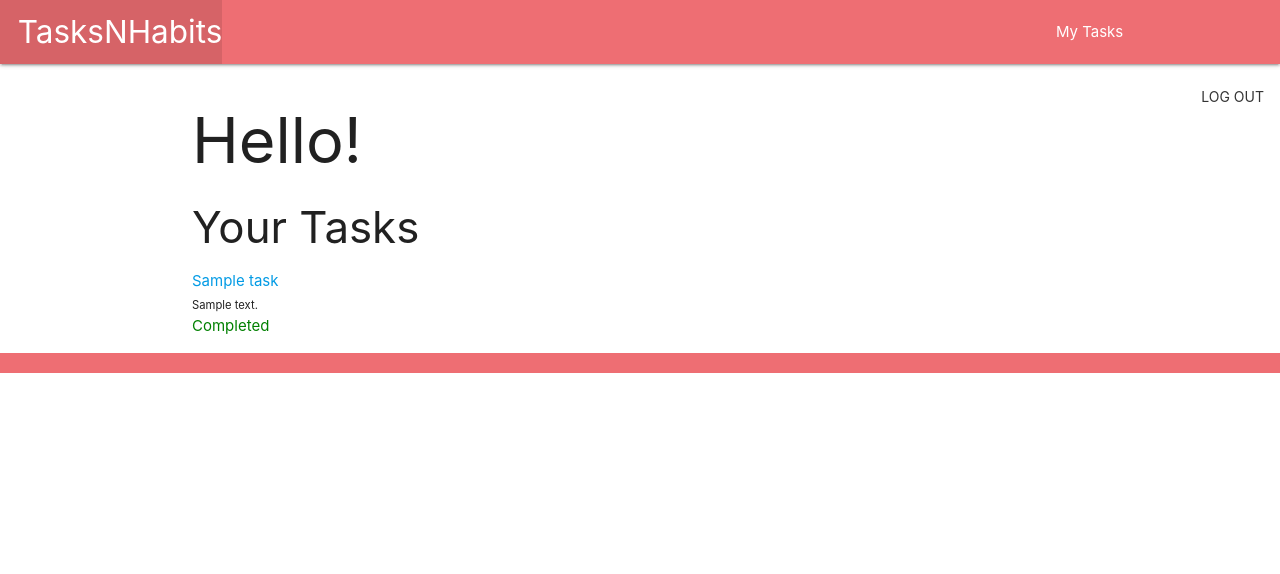
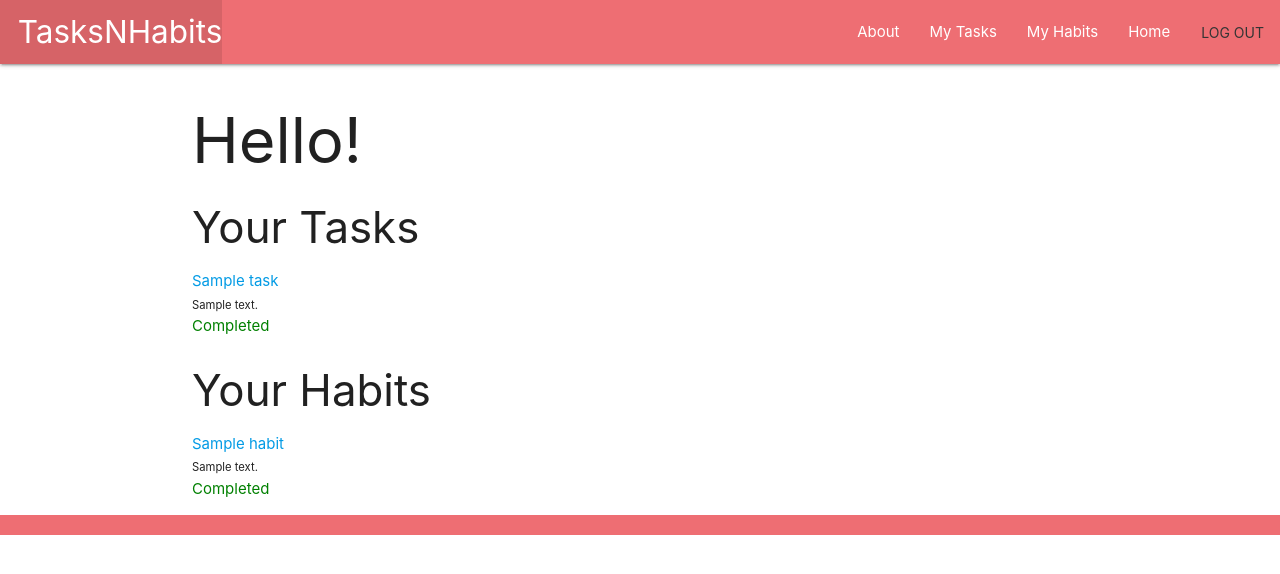
Before and after one commit to envwx/Tasks-Habits, a Django app: page /home/ in a window 1280 px wide. Shown: the top 574 px of the page. Run offline with Django 5.2, Linux system fonts and the light colour scheme; a user stored in the database is signed in; tables that the repository leaves empty hold one stand-in row (values such as "Sample post").

Commit message:
habits are fully working

```diff
--- a/TasksNHabits/main_app/templates/base.html
+++ b/TasksNHabits/main_app/templates/base.html
@@ -19,9 +19,10 @@
           <li><a href="{% url 'about' %}" class="left brand-logo">&nbsp;&nbsp;TasksNHabits</a></li>
         </ul>
         <ul class="right">
-          <a href="{% url 'task_list' %}">My Tasks</a>
           <li><a href="{% url 'about' %}">About</a></li>
           {% if user.is_authenticated %}
+            <li><a href="{% url 'task_list' %}">My Tasks</a></li>
+            <li><a href="{% url 'habit_list' %}">My Habits</a></li>
             <li><a href="{% url 'home' %}">Home</a></li>
             <li>
               <form method="POST" action="{% url 'logout' %}" style="display:inline;">
--- a/TasksNHabits/main_app/templates/home.html
+++ b/TasksNHabits/main_app/templates/home.html
@@ -20,4 +20,23 @@
   <li>No tasks yet <a href="{% url 'task_create' %}">Create Task</a></li>
   {% endfor %}
 </ul>
+
+<h3>Your Habits</h3>
+<ul>
+  {% for habit in habits %}
+  <li>
+    <a href="{% url 'habit_details' habit.id %}">{{ habit.name }}</a>
+    <br>
+    <small>{{ habit.description }}</small>
+  </br>
+    {% if habit.is_completed %}
+    <span style="color: green;"> Completed</span>
+    {% else %}
+    <span style="color: red;"> Not Completed</span>
+    {% endif %}
+  </li>
+  {% empty %}
+  <li>No habits yet <a href="{% url 'habit_create' %}">add a habit</a></li>
+  {% endfor %}
+</ul>
 {% endblock %}
--- a/TasksNHabits/main_app/views.py
+++ b/TasksNHabits/main_app/views.py
@@ -11,7 +11,8 @@
 
 def home(request):
     tasks = Task.objects.filter(user=request.user)
-    return render(request, 'home.html', {'tasks': tasks})
+    habits = Habit.objects.filter(user=request.user)
+    return render(request, 'home.html', {'tasks': tasks, 'habits': habits})
 
 def about(request):
     return render(request, 'about.html')
```
